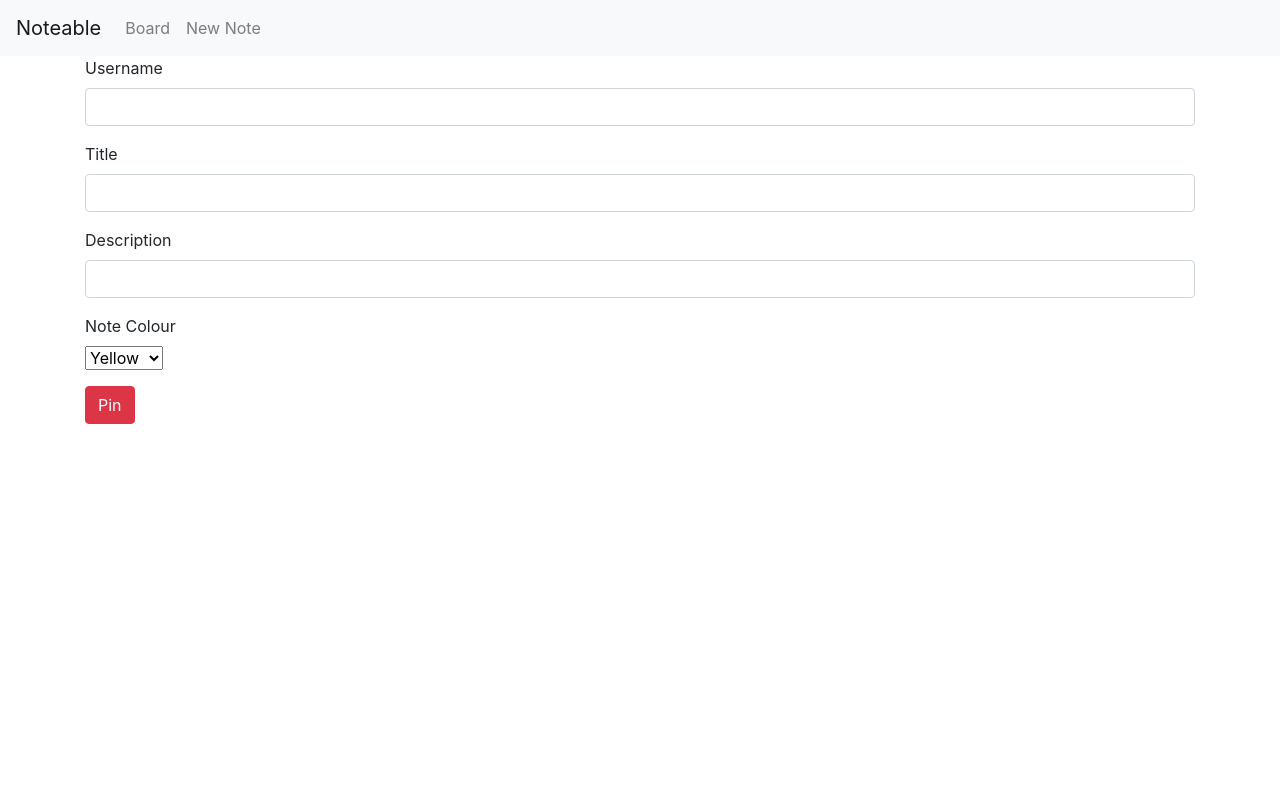
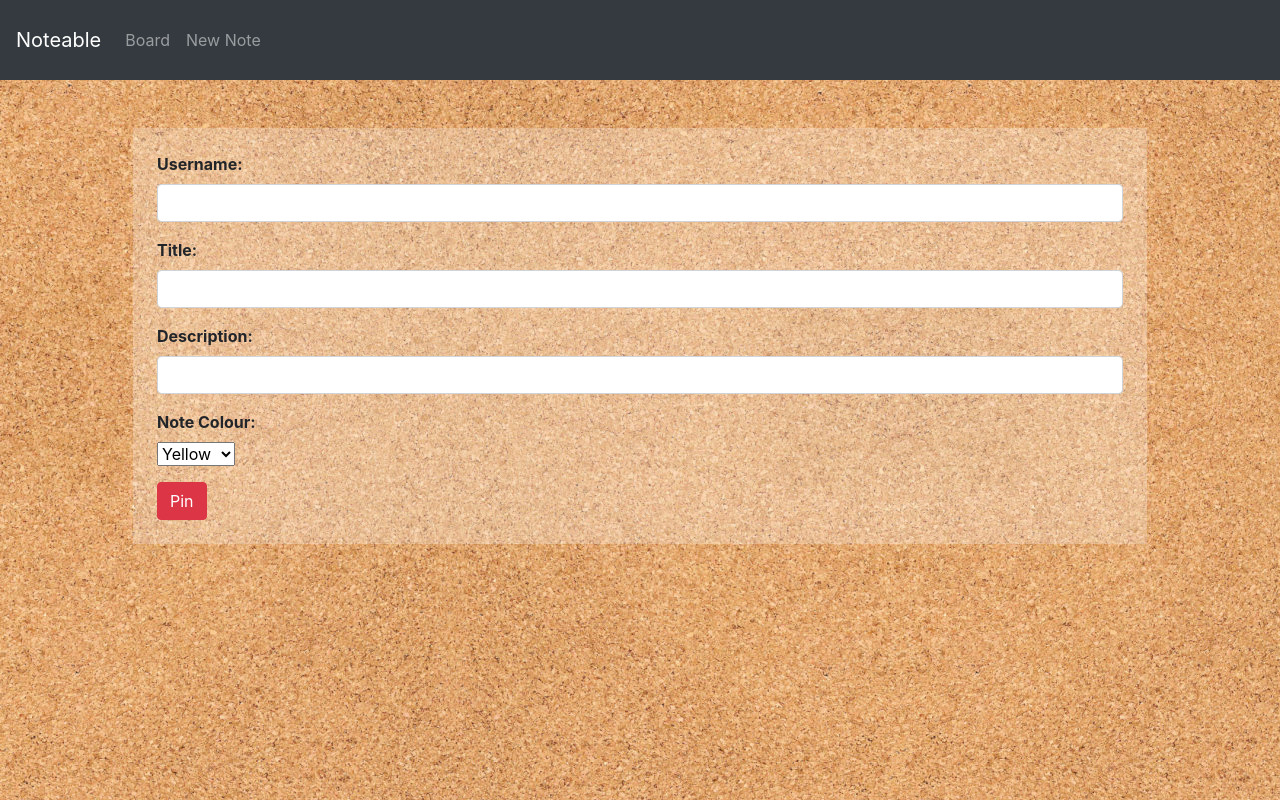
Before and after one commit to Jordan6271/bootcamp-project-week10, a React (Create React App) app in the folder noteable/: page /#/new-note in a window 1280 px wide. Built offline with nearby package versions, Linux system fonts and the light colour scheme.

Commit message:
Add cork background

```diff
--- a/noteable/src/App.js
+++ b/noteable/src/App.js
@@ -1,9 +1,15 @@
 import "./App.css";
+import Corkboard from "./Noteable/Images/corkboard.png";
 import Noteable from "./Noteable/Noteable";
 
 function App() {
 	return (
-		<div className="App">
+		<div
+			className="App"
+			style={{
+				backgroundImage: `url(${Corkboard})`,
+			}}
+		>
 			<Noteable />
 		</div>
 	);
--- a/noteable/src/Noteable/Board/Board.js
+++ b/noteable/src/Noteable/Board/Board.js
@@ -73,7 +73,7 @@ class Board extends React.Component {
 	render() {
 		return (
 			<div id="board">
-				<div id="board-title">
+				<div className="mt-2">
 					<h1>My Board</h1>
 				</div>
 				<div id="notes-area" className="container">
--- a/noteable/src/Noteable/Note/NewNote.js
+++ b/noteable/src/Noteable/Note/NewNote.js
@@ -15,7 +15,6 @@ class NewNote extends React.Component {
 			stamps: Math.floor(Math.random() * 101),
 			stamped: false,
 			stampStyle: Stamp[0],
-			stampText: "Stamp",
 			currentTime: ``,
 			id: 2,
 			colour: Colour[0],
@@ -93,7 +92,6 @@ class NewNote extends React.Component {
 			this.state.stamps,
 			this.state.stamped,
 			this.state.stampStyle,
-			this.state.stampText,
 			this.state.currentTime,
 			this.state.id,
 			this.state.colour
@@ -106,17 +104,29 @@ class NewNote extends React.Component {
 			stamps: Math.floor(Math.random() * 101),
 			stamped: false,
 			stampStyle: Stamp[0],
-			stampText: "Stamp",
 			colour: Colour[0],
 		});
 	}
 
 	render() {
 		return (
-			<div id="new-note">
-				<Form onSubmit={(event) => this.submitHandler(event)}>
+			<div
+				className="p-5"
+				id="new-note"
+				style={{
+					fontWeight: "bold",
+					height: "90vh",
+				}}
+			>
+				<Form
+					onSubmit={(event) => this.submitHandler(event)}
+					className="p-4"
+					style={{
+						backgroundColor: "rgba(255,255,255,0.25)",
+					}}
+				>
 					<Form.Group controlId="noteUsername">
-						<Form.Label>Username</Form.Label>
+						<Form.Label>Username:</Form.Label>
 						<Form.Control
 							onChange={(event) => this.handleChange(event)}
 							name="username"
@@ -126,7 +136,7 @@ class NewNote extends React.Component {
 					</Form.Group>
 
 					<Form.Group controlId="noteTitle">
-						<Form.Label>Title</Form.Label>
+						<Form.Label>Title:</Form.Label>
 						<Form.Control
 							onChange={(event) => this.handleChange(event)}
 							name="title"
@@ -136,7 +146,7 @@ class NewNote extends React.Component {
 					</Form.Group>
 
 					<Form.Group controlId="noteDescription">
-						<Form.Label>Description</Form.Label>
+						<Form.Label>Description:</Form.Label>
 						<Form.Control
 							onChange={(event) => this.handleChange(event)}
 							name="description"
@@ -146,7 +156,7 @@ class NewNote extends React.Component {
 					</Form.Group>
 
 					<Form.Group controlId="noteColour">
-						<Form.Label>Note Colour</Form.Label>
+						<Form.Label>Note Colour:</Form.Label>
 						<br />
 						<select
 							className="form-select"
@@ -169,7 +179,7 @@ class NewNote extends React.Component {
 						<Text type="hidden" value={this.state.id} />
 						<Text type="hidden" value={this.state.colour} />
 					</Form.Group>
-
+					<div className="justify-content-center mx-auto">
 						<Button
 							onClick={() => this.updateVariables()}
 							variant="danger"
@@ -177,6 +187,7 @@ class NewNote extends React.Component {
 						>
 							Pin
 						</Button>
+					</div>
 				</Form>
 			</div>
 		);
--- a/noteable/src/Noteable/Noteable.js
+++ b/noteable/src/Noteable/Noteable.js
@@ -18,25 +18,23 @@ class Noteable extends React.Component {
 		this.state = {
 			notes: [
 				{
-					username: `User1`,
+					username: `Test User`,
 					title: `Test Title`,
 					description: `Test Description`,
 					stamps: 0,
 					stamped: false,
 					stampStyle: Stamp[0],
-					stampText: "Stamp",
 					currentTime: `${new Date().toLocaleString()}`,
 					id: 0,
 					colour: Colour[0],
 				},
 				{
-					username: `User2`,
+					username: `Another User`,
 					title: `My Note`,
-					description: `Interesting ideas.`,
+					description: `I have some very interesting ideas.`,
 					stamps: 100,
 					stamped: true,
 					stampStyle: Stamp[1],
-					stampText: "Unstamp",
 					currentTime: `${new Date().toLocaleString()}`,
 					id: 1,
 					colour: Colour[4],
@@ -51,14 +49,10 @@ class Noteable extends React.Component {
 			newState.notes[currentId].stamps++;
 			newState.notes[currentId].stamped = true;
 			newState.notes[currentId].stampStyle = Stamp[1];
-			newState.notes[currentId].stampText = "Stamp";
-			console.log(`Stamp`);
 		} else {
 			newState.notes[currentId].stamps--;
 			newState.notes[currentId].stamped = false;
 			newState.notes[currentId].stampStyle = Stamp[0];
-			newState.notes[currentId].stampText = "Unstamp";
-			console.log(`Unstamp`);
 		}
 		this.setState(newState);
 	}
@@ -77,7 +71,6 @@ class Noteable extends React.Component {
 		stamps,
 		stamped,
 		stampStyle,
-		stampText,
 		currentTime,
 		id,
 		colour
@@ -89,7 +82,6 @@ class Noteable extends React.Component {
 			stamps,
 			stamped,
 			stampStyle,
-			stampText,
 			currentTime,
 			id,
 			colour,
@@ -109,7 +101,14 @@ class Noteable extends React.Component {
 	render() {
 		return (
 			<Router>
-				<Navbar bg="light" expand="md">
+				<Navbar
+					bg="dark"
+					variant="dark"
+					expand="md"
+					style={{
+						height: "10vh",
+					}}
+				>
 					<Navbar.Brand>Noteable</Navbar.Brand>
 					<Navbar.Toggle aria-controls="basic-navbar-nav" />
 					<Navbar.Collapse id="basic-navbar-nav">
@@ -135,7 +134,6 @@ class Noteable extends React.Component {
 									stamps,
 									stamped,
 									stampStyle,
-									stampText,
 									currentTime,
 									id,
 									colour
@@ -147,7 +145,6 @@ class Noteable extends React.Component {
 										stamps,
 										stamped,
 										stampStyle,
-										stampText,
 										currentTime,
 										id,
 										colour
```
Also changed, not shown: noteable/src/Noteable/Images/corkboard.png (added). Lines whose indentation alone changed are shown as unchanged.
